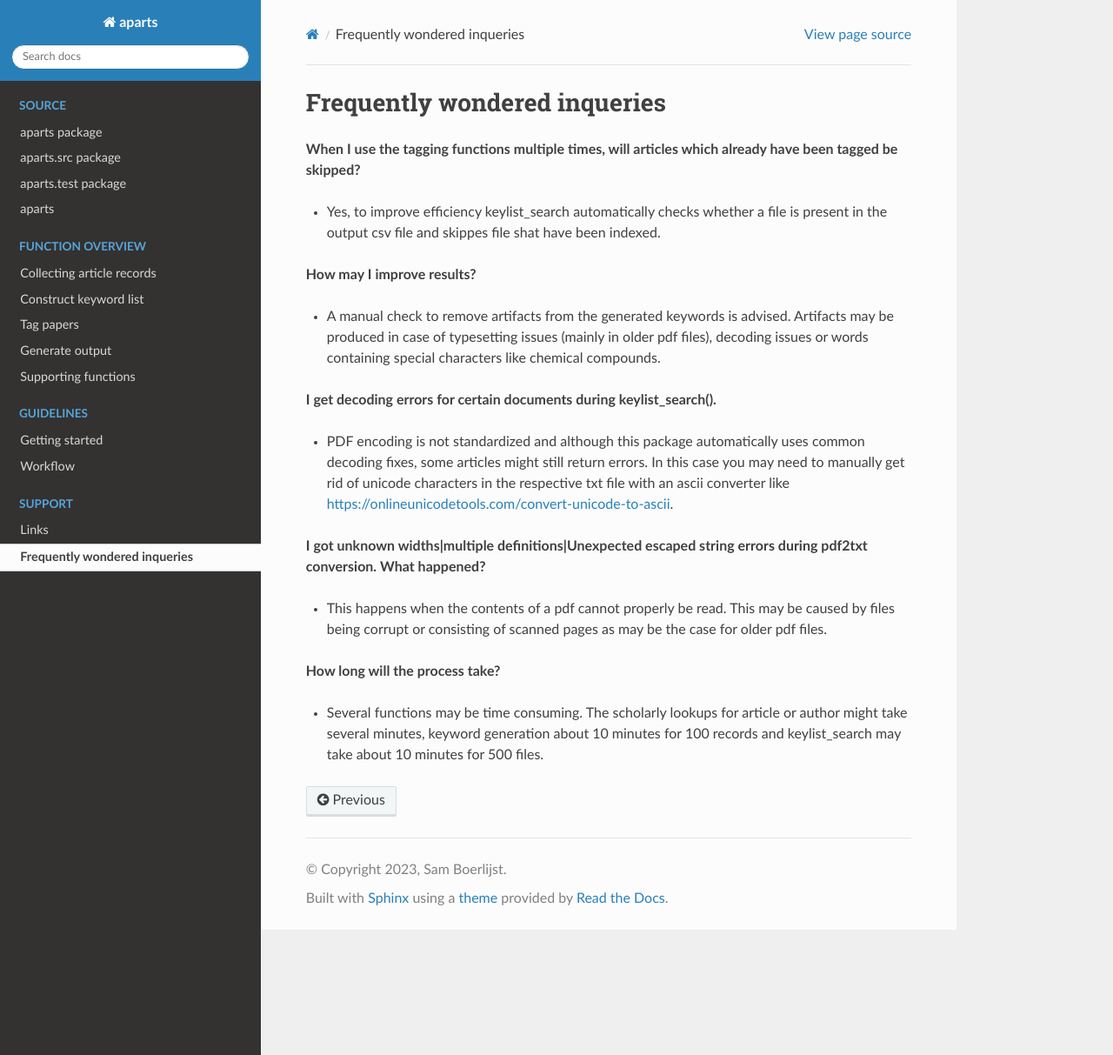
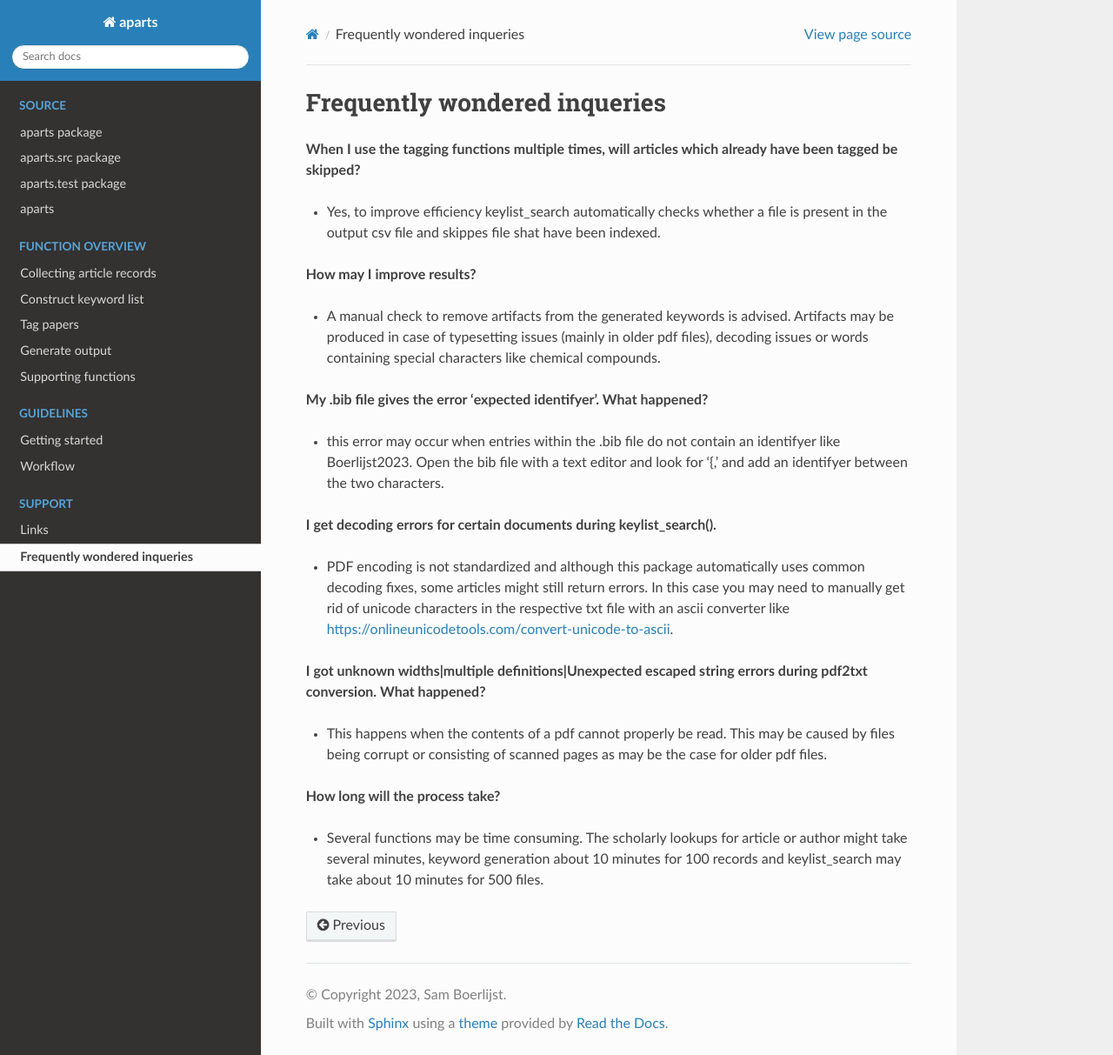
Before and after one commit to SamBoerlijst/aparts, a Sphinx documentation site: the page built from app/source/frequently_wondered_inqueries.rst, in a window 1280 px wide and 1213 px high. Shown: the whole window at 87% size. Built offline with Sphinx 7.4.7 and the Read the Docs theme 2.0.0, drawn with Linux system fonts in a browser that asks for light colours.

Commit message:
Update frequently_wondered_inqueries.rst

```diff
--- a/app/source/frequently_wondered_inqueries.rst
+++ b/app/source/frequently_wondered_inqueries.rst
@@ -8,6 +8,10 @@ Frequently wondered inqueries
 **How may I improve results?**
 
 - A manual check to remove artifacts from the generated keywords is advised. Artifacts may be produced in case of typesetting issues (mainly in older pdf files), decoding issues or words containing special characters like chemical compounds.
+
+**My .bib file gives the error 'expected identifyer'. What happened?**
+
+- this error may occur when entries within the .bib file do not contain an identifyer like Boerlijst2023. Open the bib file with a text editor and look for '{,' and add an identifyer between the two characters.
 
 **I get decoding errors for certain documents during keylist_search().**
 
```
